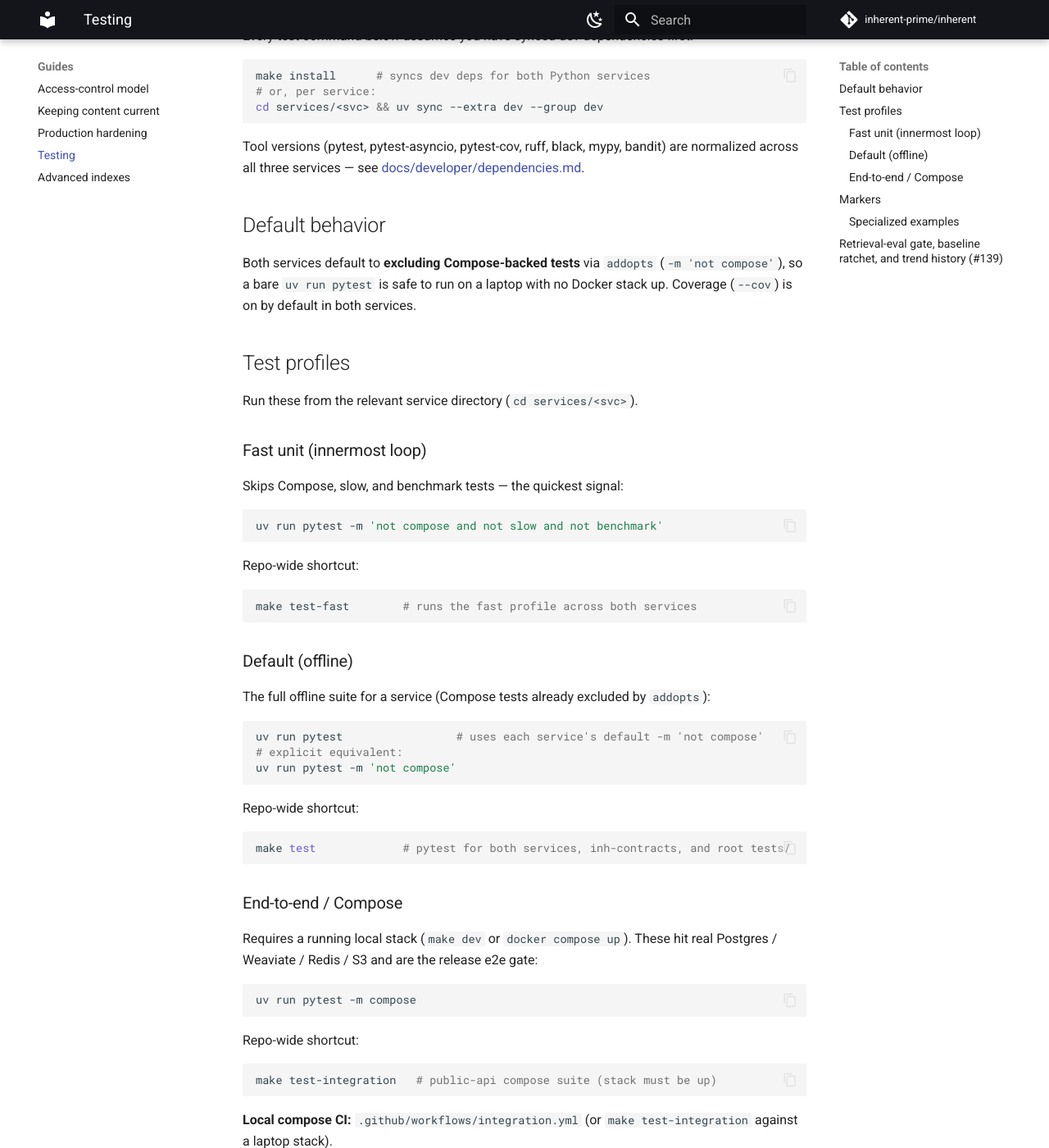
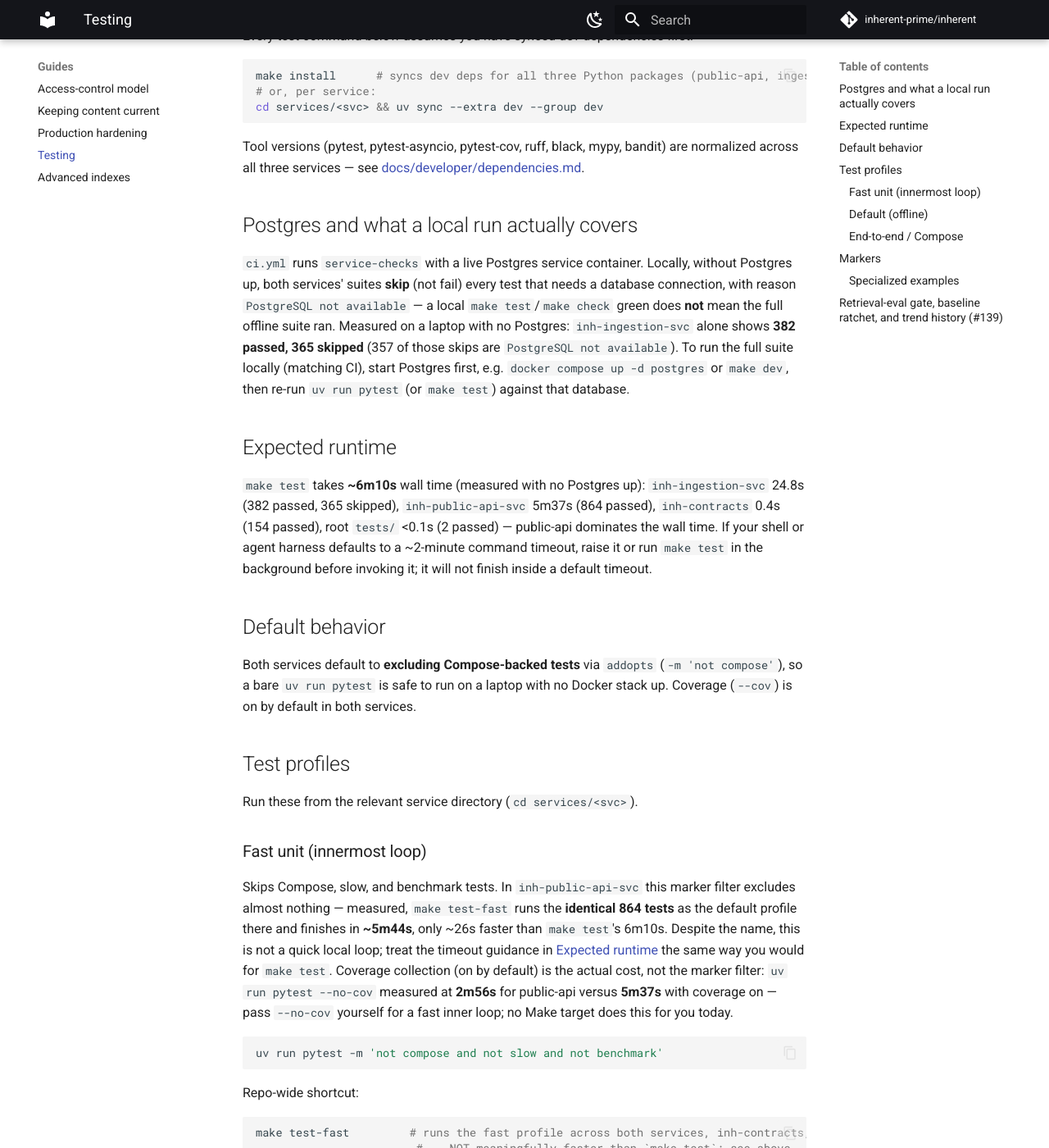
Before and after one commit to akash1047/inherent, an MkDocs documentation site: the page built from docs/testing.md, in a window 1280 px wide and 1400 px high, scrolled down 509 px. Shown: the whole window at 82% size. Built offline with MkDocs 1.6.1 and Material for MkDocs 9.7.7, drawn with Linux system fonts in a browser that asks for light colours; comment, search, counter and statistics services are not loaded; some of the changed text lies outside the part shown.

Commit message:
docs(ci): close pytest-pin sync gap and correct testing.md claims (#183 review)
Adversarial review + agent-persona UAT on the #183 root-tests change
found the version pin had escaped its documented sync surface, plus
factual gaps/errors in the doc edited alongside it. Fixes, no behavior
change:

- docs/developer/dependencies.md: the root `tests/` suite's `uvx
  'pytest==X.Y.Z'` pin is a fourth copy outside the three services'
  pyproject.toml files, hardcoded in ci.yml, Makefile, and
  docs/testing.md. Document all three locations explicitly so a future
  pytest bump doesn't silently miss them (the single-source-of-truth
  fix is tracked separately as #204; not attempted here).
- docs/testing.md: "make install ... for both Python services" was
  wrong on its own terms (the doc's intro says three packages) -- now
  says three packages explicitly.
- docs/testing.md: added a Postgres caveat -- local runs without
  Postgres skip (not fail) DB-dependent tests. Measured:
  inh-ingestion-svc shows 382 passed, 365 skipped (357 "PostgreSQL not
  available"), so a local green is not the full offline suite; states
  how to run the full suite (start Postgres first).
- docs/testing.md: added measured runtimes. `make test` ~6m10s
  (ingestion 24.8s, public-api 5m37s, inh-contracts 0.4s, root <0.1s)
  -- long enough to blow a default ~2min command timeout, called out
  explicitly. Also corrected `test-fast`'s "quickest signal" claim:
  measured 5m44s, running the identical 864 public-api tests as the
  default profile (~26s faster only) -- coverage collection, not the
  marker filter, is the actual cost (--no-cov: 2m56s vs 5m37s on
  public-api); no Make target passes --no-cov today.
- Makefile: `test-fast` now also runs the root suite (0.01s, no
  markers to filter on) so the innermost loop can't miss a
  docker-compose.yml init regression that `test` catches.

Known, filed separately, not touched here: the CI summary step
reporting "checks passed" even on failure (#205, pre-existing pattern
copied from service-checks), the pytest-pin single-source-of-truth
(#204), root tests/ being outside lint/format scope, `make install`
not provisioning the uvx pytest tool env, and the release acceptance
matrix's suite enumeration.

CHANGELOG untouched -- CI/docs-only change, exempt per CLAUDE.md.

Co-Authored-By: Claude Sonnet 5 <noreply@anthropic.com>

````diff
--- a/docs/testing.md
+++ b/docs/testing.md
@@ -16,7 +16,7 @@ that don't belong to any one package:
 Every test command below assumes you have synced dev dependencies first:
 
 ```bash
-make install      # syncs dev deps for both Python services
+make install      # syncs dev deps for all three Python packages (public-api, ingestion, inh-contracts)
 # or, per service:
 cd services/<svc> && uv sync --extra dev --group dev
 ```
@@ -24,6 +24,27 @@ cd services/<svc> && uv sync --extra dev --group dev
 Tool versions (pytest, pytest-asyncio, pytest-cov, ruff, black, mypy, bandit)
 are normalized across all three services — see
 [docs/developer/dependencies.md](developer/dependencies.md).
+
+## Postgres and what a local run actually covers
+
+`ci.yml` runs `service-checks` with a live Postgres service container. Locally,
+without Postgres up, both services' suites **skip** (not fail) every test
+that needs a database connection, with reason `PostgreSQL not available` — a
+local `make test`/`make check` green does **not** mean the full offline suite
+ran. Measured on a laptop with no Postgres: `inh-ingestion-svc` alone shows
+**382 passed, 365 skipped** (357 of those skips are `PostgreSQL not
+available`). To run the full suite locally (matching CI), start Postgres
+first, e.g. `docker compose up -d postgres` or `make dev`, then re-run
+`uv run pytest` (or `make test`) against that database.
+
+## Expected runtime
+
+`make test` takes **~6m10s** wall time (measured with no Postgres up):
+`inh-ingestion-svc` 24.8s (382 passed, 365 skipped), `inh-public-api-svc`
+5m37s (864 passed), `inh-contracts` 0.4s (154 passed), root `tests/` <0.1s (2
+passed) — public-api dominates the wall time. If your shell or agent harness
+defaults to a ~2-minute command timeout, raise it or run `make test` in the
+background before invoking it; it will not finish inside a default timeout.
 
 ## Default behavior
 
@@ -37,7 +58,16 @@ Run these from the relevant service directory (`cd services/<svc>`).
 
 ### Fast unit (innermost loop)
 
-Skips Compose, slow, and benchmark tests — the quickest signal:
+Skips Compose, slow, and benchmark tests. In `inh-public-api-svc` this marker
+filter excludes almost nothing — measured, `make test-fast` runs the
+**identical 864 tests** as the default profile there and finishes in
+**~5m44s**, only ~26s faster than `make test`'s 6m10s. Despite the name, this
+is not a quick local loop; treat the timeout guidance in
+[Expected runtime](#expected-runtime) the same way you would for `make test`.
+Coverage collection (on by default) is the actual cost, not the marker
+filter: `uv run pytest --no-cov` measured at **2m56s** for public-api versus
+**5m37s** with coverage on — pass `--no-cov` yourself for a fast inner loop;
+no Make target does this for you today.
 
 ```bash
 uv run pytest -m 'not compose and not slow and not benchmark'
@@ -46,7 +76,8 @@ uv run pytest -m 'not compose and not slow and not benchmark'
 Repo-wide shortcut:
 
 ```bash
-make test-fast        # runs the fast profile across both services
+make test-fast         # runs the fast profile across both services, inh-contracts, and root tests/
+                        # -- NOT meaningfully faster than `make test`; see above
 ```
 
 ### Default (offline)
````
Also changed, not shown: docs/developer/dependencies.md (+24 -1 lines), 1 other file.
